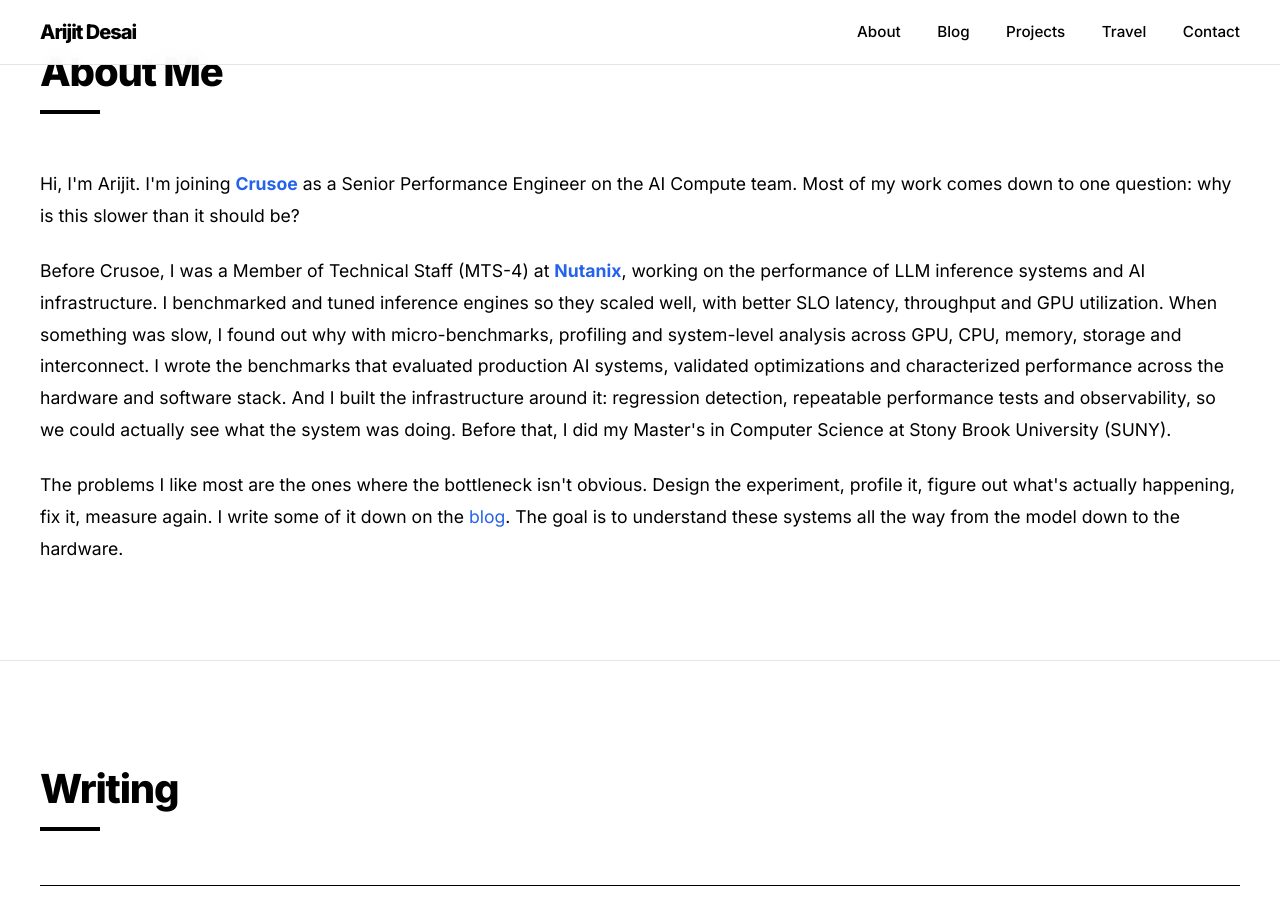
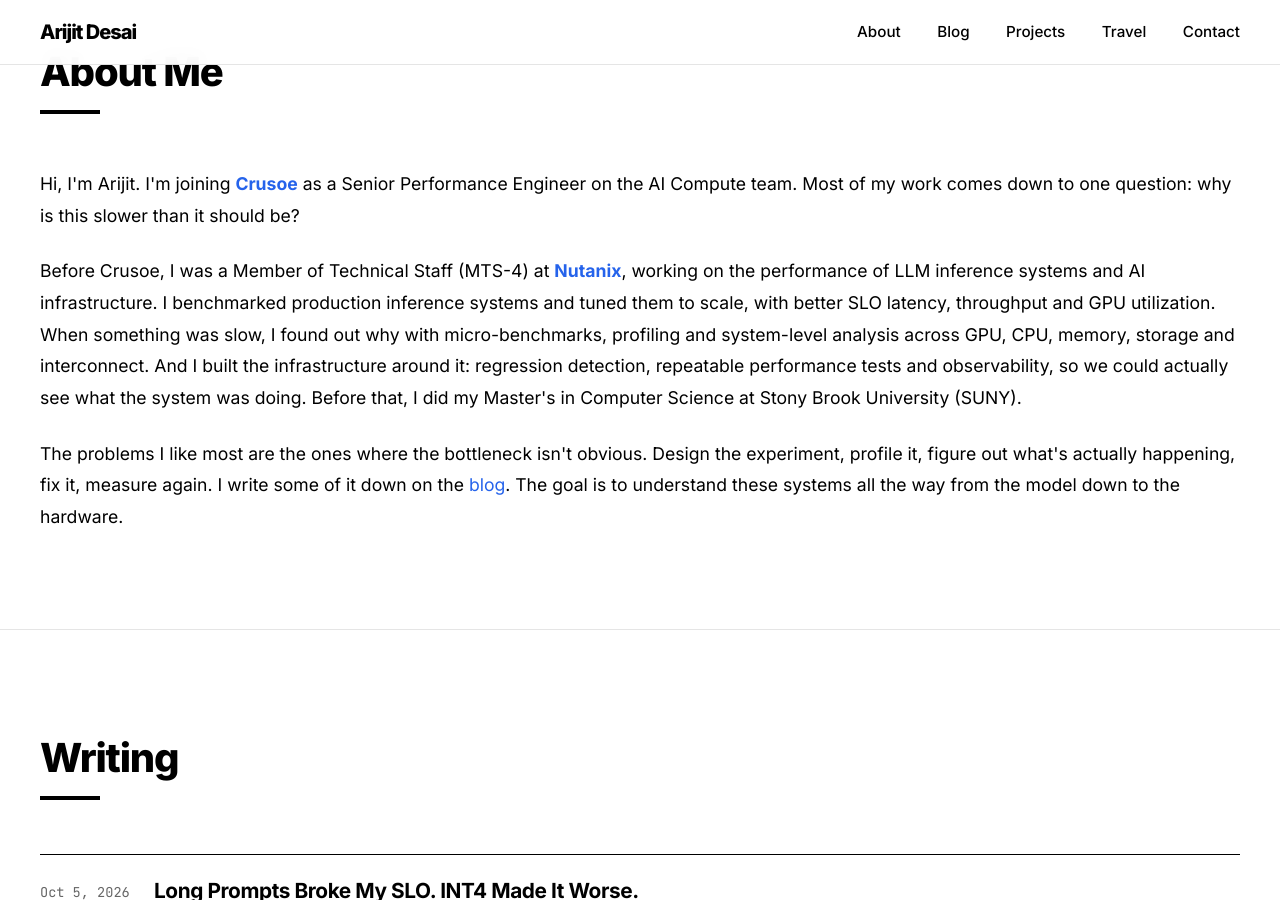
Before and after one commit to ardecode/ardecode.github.io, a Jekyll site: the page built from index.html, in a window 1280 px wide and 900 px high, scrolled down 956 px. Built offline with Jekyll 4.4.1, drawn with Linux system fonts in a browser that asks for light colours.

Commit message:
Tighten Nutanix paragraph in About
Merge two sentences that both described benchmarking across the stack.

Co-Authored-By: Claude Opus 5.5 <noreply@anthropic.com>

```diff
--- a/index.html
+++ b/index.html
@@ -1175,7 +1175,7 @@
             <h2 class="section-title">About Me</h2>
             <div class="about-grid">
                 <p>Hi, I'm Arijit. I'm joining <a href="https://www.crusoe.ai" target="_blank" rel="noopener"><strong>Crusoe</strong></a> as a Senior Performance Engineer on the AI Compute team. Most of my work comes down to one question: why is this slower than it should be?</p>
-                <p>Before Crusoe, I was a Member of Technical Staff (MTS-4) at <a href="https://www.nutanix.com" target="_blank" rel="noopener"><strong>Nutanix</strong></a>, working on the performance of LLM inference systems and AI infrastructure. I benchmarked and tuned inference engines so they scaled well, with better SLO latency, throughput and GPU utilization. When something was slow, I found out why with micro-benchmarks, profiling and system-level analysis across GPU, CPU, memory, storage and interconnect. I wrote the benchmarks that evaluated production AI systems, validated optimizations and characterized performance across the hardware and software stack. And I built the infrastructure around it: regression detection, repeatable performance tests and observability, so we could actually see what the system was doing. Before that, I did my Master's in Computer Science at Stony Brook University (SUNY).</p>
+                <p>Before Crusoe, I was a Member of Technical Staff (MTS-4) at <a href="https://www.nutanix.com" target="_blank" rel="noopener"><strong>Nutanix</strong></a>, working on the performance of LLM inference systems and AI infrastructure. I benchmarked production inference systems and tuned them to scale, with better SLO latency, throughput and GPU utilization. When something was slow, I found out why with micro-benchmarks, profiling and system-level analysis across GPU, CPU, memory, storage and interconnect. And I built the infrastructure around it: regression detection, repeatable performance tests and observability, so we could actually see what the system was doing. Before that, I did my Master's in Computer Science at Stony Brook University (SUNY).</p>
                 <p>The problems I like most are the ones where the bottleneck isn't obvious. Design the experiment, profile it, figure out what's actually happening, fix it, measure again. I write some of it down on the <a href="/blog/">blog</a>. The goal is to understand these systems all the way from the model down to the hardware.</p>
             </div>
         </div>
```
